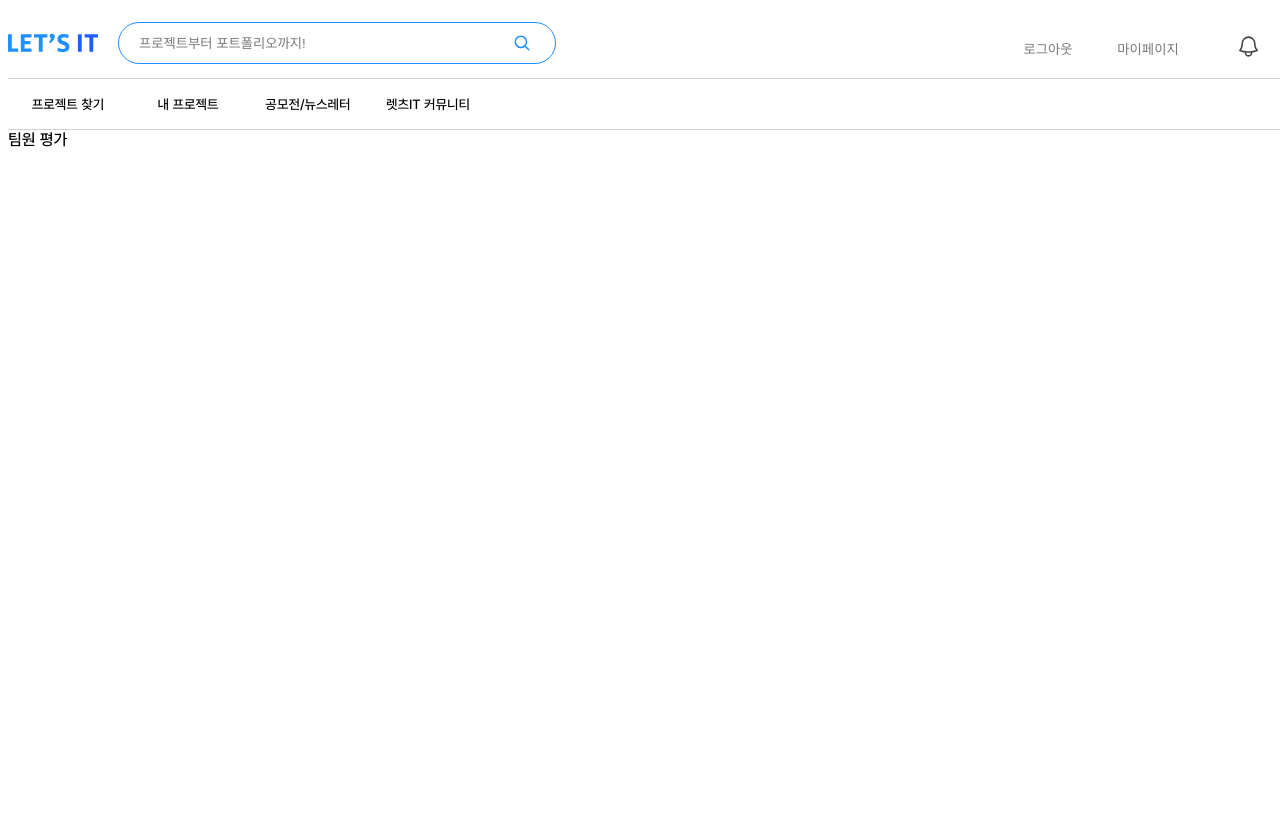
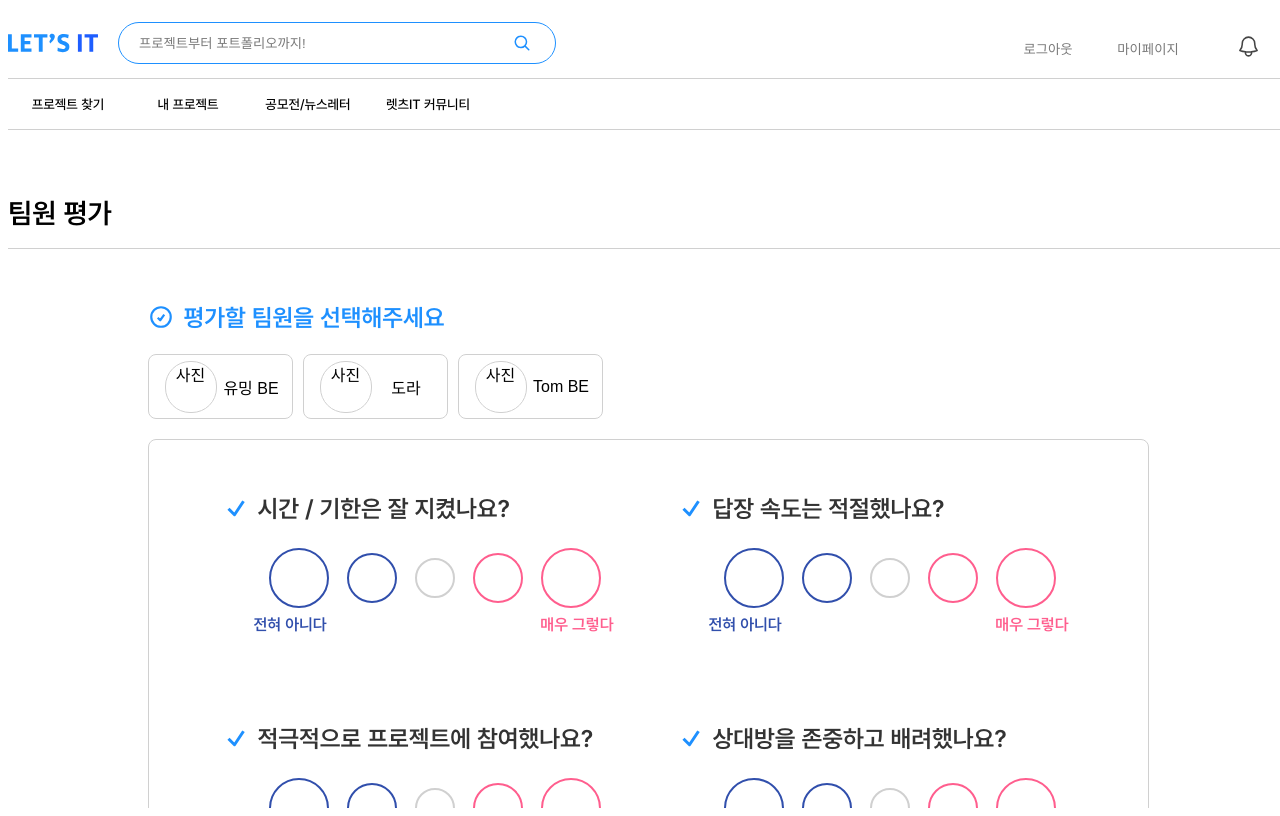
Before and after one commit to yezixx/SOLUX_LETS_IT_Frontend, a React (Vite) app: page /feedback in a window 1280 px wide. Built offline with nearby package versions, Linux system fonts and the light colour scheme; the HTML template or start-up script is replaced by a standard one.

Commit message:
Feat: 팀원 평가 컴포넌트 UI 구현

```diff
--- a/src/Screen/Teamboard/TeamFeedback/TeamFeedback.jsx
+++ b/src/Screen/Teamboard/TeamFeedback/TeamFeedback.jsx
@@ -1,7 +1,61 @@
+import Button from "../../../Components/Button/Button";
+import MemberItem from "../../../Components/MemberItem/MemberItem";
+import CheckCircleIcon from "../../../Image/Icons/CheckCircleIcon";
+import FeedbackFormItem from "./FeedbackFormItem/FeedbackFormItem";
 import styles from "./TeamFeedback.module.css";
 
 const TeamFeedback = () => {
-  return <div className={styles.teamFeedback}>팀원 평가</div>;
+  const members = [
+    { id: 1, name: "유밍 BE" },
+    { id: 2, name: "도라" },
+    { id: 3, name: "Tom BE" },
+  ];
+
+  const questions = [
+    "시간 / 기한은 잘 지켰나요?",
+    "답장 속도는 적절했나요?",
+    "적극적으로 프로젝트에 참여했나요?",
+    "상대방을 존중하고 배려했나요?",
+  ];
+
+  return (
+    <div className={styles.teamFeedback}>
+      <div className={styles.teamFeedback__label}>팀원 평가</div>
+      <div className={styles.teamFeedback__container}>
+        <div className={styles.teamFeedback__innerLabel}>
+          <CheckCircleIcon
+            width={"26px"}
+            height={"26px"}
+            color={"var(--main-color2)"}
+          />
+          평가할 팀원을 선택해주세요
+        </div>
+        <div className={styles.teamFeedback__item}>
+          {members.map((member) => (
+            <MemberItem
+              key={member.id}
+              memberName={member.name}
+              type={"ONLYBORDER"}
+            />
+          ))}
+        </div>
+        <div className={styles.teamFeedback__formContainer}>
+          <div className={styles.teamFeedback__form}>
+            {questions.map((question, index) => (
+              <FeedbackFormItem key={index} question={question} />
+            ))}
+          </div>
+        </div>
+        <div className={styles.teamFeedback__submitButton}>
+          <Button
+            text="제출하기"
+            borderRadius="10px"
+            fontFamily="preTendardM"
+          />
+        </div>
+      </div>
+    </div>
+  );
 };
 
 export default TeamFeedback;
--- a/src/Screen/Teamboard/TeamFeedback/TeamFeedback.module.css
+++ b/src/Screen/Teamboard/TeamFeedback/TeamFeedback.module.css
@@ -1,2 +1,71 @@
 .teamFeedback {
+  /*마진, 요소 중앙으로*/
+  margin: 50px auto;
 }
+
+.teamFeedback__label {
+  border-bottom: 1px solid var(--line-color);
+  /*폰트*/
+  font-size: 28px;
+  font-family: "pretendardB";
+  /*크기*/
+  width: 1320px;
+  height: 70px;
+  /*마진*/
+  margin: auto;
+  margin-top: 50px;
+  /*배치*/
+  display: flex;
+  align-items: center;
+}
+
+.teamFeedback__container {
+  /*크기*/
+  width: 1001px;
+  /*마진, 요소 중앙으로*/
+  margin: 50px auto;
+  /*배치*/
+  display: flex;
+  flex-direction: column;
+  gap: 20px;
+}
+
+.teamFeedback__innerLabel {
+  /*배치*/
+  display: flex;
+  align-items: center;
+  gap: 10px;
+  /*폰트*/
+  font-size: 24px;
+  font-family: "pretendardB";
+  color: var(--main-color2);
+}
+
+.teamFeedback__item {
+  /*배치*/
+  display: flex;
+  gap: 10px;
+  flex-wrap: wrap;
+}
+
+.teamFeedback__formContainer {
+  /*크기*/
+  height: 486px;
+  /*테두리*/
+  border: 1px solid var(--line-color);
+  border-radius: 8px;
+}
+
+.teamFeedback__form {
+  /*border: 1px solid var(--main-color);*/
+  /*배치*/
+  display: flex;
+  flex-wrap: wrap;
+  gap: 80px 80px;
+  /*패딩*/
+  padding: 50px 75px;
+}
+
+.teamFeedback__submitButton {
+  align-self: flex-end;
+}
```
